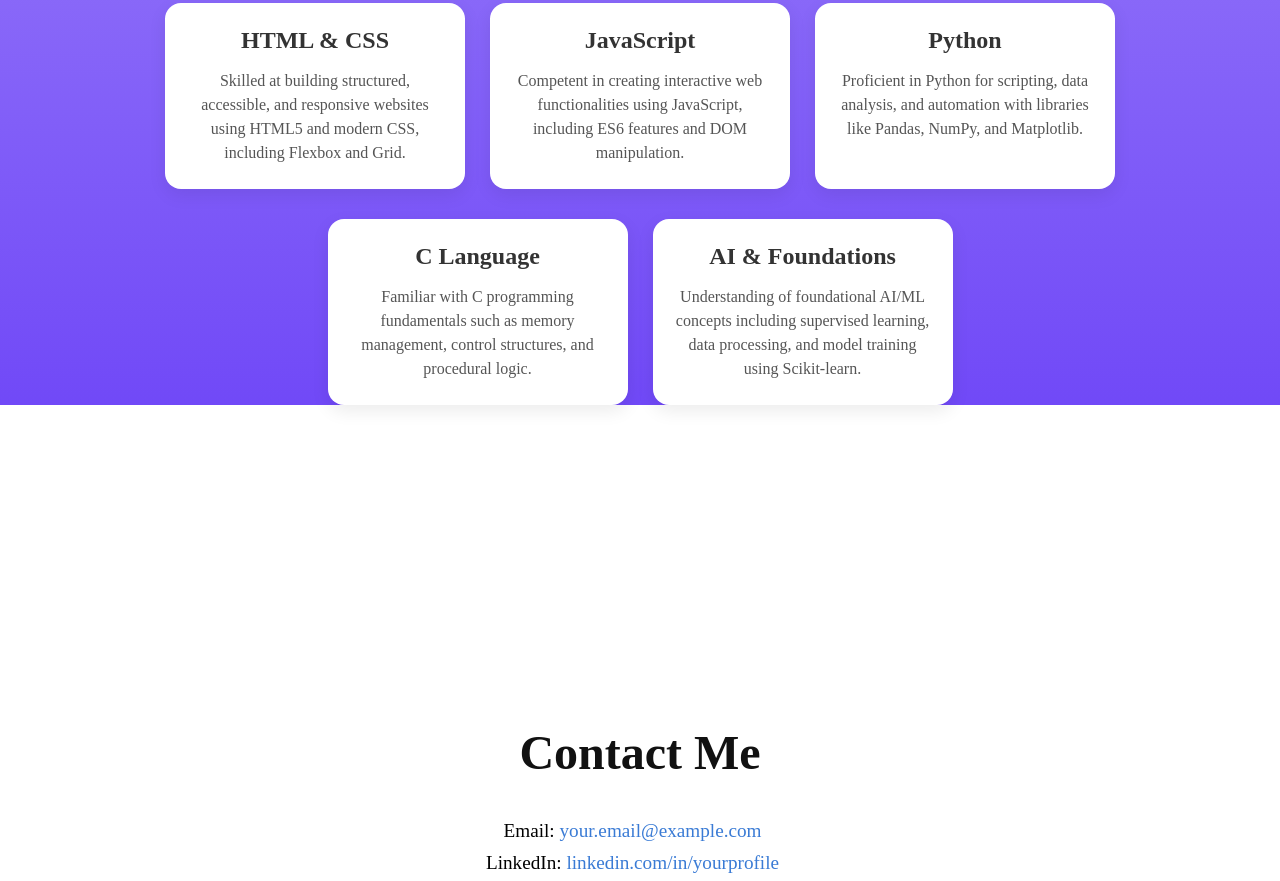
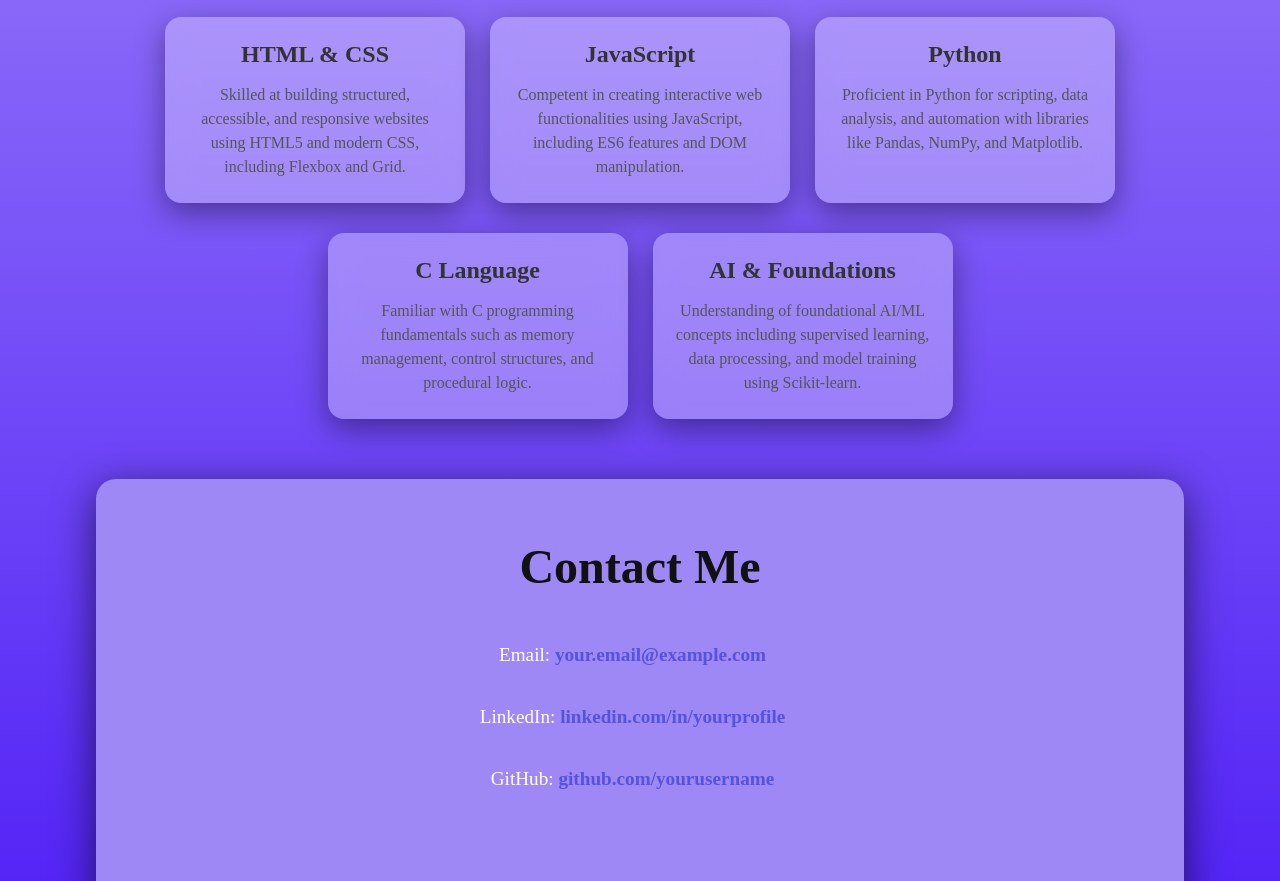
Before and after one commit to Devanshu-Gulia/Drone, a plain HTML site: page index.html in a window 1280 px wide. Shown: the part 2015-2896 px from the top of the page. Drawn offline with Linux system fonts and the light colour scheme.

Commit message:
Update style.css

```diff
--- a/style.css
+++ b/style.css
@@ -111,15 +111,20 @@ a:hover {
 
   #education-parts {
     text-align: left;
-  padding: 10px;
+    padding: 20px;
     margin-bottom: 30px;
     margin-left: 15%;
-  border-style: solid;
     width: 70%;
-  border-color: black;
+
     border-radius: 8px;
+    box-shadow: 0 10px 30px rgba(0, 0, 0, 0.4);
+    background-color: white;
+    transition: box-shadow 0.3s ease;
+    backdrop-filter: blur(15px);
+    z-index: 1000;
+    background: rgba(255, 255, 255, 0.3);
+
   }
-
   .first {
     width: 10px;
     height: 1px;
@@ -152,10 +157,13 @@ h1 {
   }
 
   .skill-card {
-  background-color: #ffffff;
+    backdrop-filter: blur(15px);
+    z-index: 1000;
+    background: rgba(255, 255, 255, 0.3);
+
     width: 300px;
     border-radius: 16px;
-  box-shadow: 0 6px 18px rgba(0, 0, 0, 0.08);
+    box-shadow: 0 10px 30px rgba(0, 0, 0, 0.4);
     padding: 24px 20px;
     transition: transform 0.2s ease;
   }
@@ -203,7 +211,7 @@ h1 {
     padding: 25% 10%;
     color: black;
     text-align: center;
-  background: white;
+
     transition: background 0.3s ease, color 0.3s ease;
     height: 500px;
   }
@@ -228,7 +236,7 @@ header.transparent {
     box-shadow: none !important;
   }
 
-/* === Hamburger Menu === */
+
   .hamburger-menu {
     display: none;
     flex-direction: column;
@@ -245,7 +253,7 @@ header.transparent {
     transition: all 0.3s ease;
   }
 
-/* === Mobile Styles === */
+
   @media (max-width: 768px) {
     header {
       flex-direction: row;
@@ -318,8 +326,55 @@ header.transparent {
       text-align: center;
     }
 
+
+  }
+
+
+
+.contact-container {
+    display: flex;
+    flex-direction: column;
+    gap: 15px;
+    font-size: 1.4rem;
+}
+
 .contact-container a {
-    word-wrap: break-word;
-    display: inline-block;
+    color: rgb(83, 83, 220);
+    text-decoration: none;
+    font-weight: bold;
+    transition: color 0.3s ease;
 }
+
+.contact-container a:hover {
+    color: #ffffff;
+    text-decoration: underline;
 }
+.contact {
+    padding: 60px 10%;
+    background-color: rgb(158, 136, 245);;
+    color: #ffffff;
+    text-align: center;
+    border-radius: 20px;
+    box-shadow: 0 10px 40px rgba(0, 0, 0, 0.6);
+    margin: 60px auto;
+    width: 85%;
+  }
+
+
+  .contact-container {
+    display: flex;
+    flex-direction: column;
+    gap: 20px;
+    font-size: 1.2rem;
+  }
+
+
+
+  .contact-container a:hover {
+    text-decoration: underline;
+    color: #ffffff;
+  }
+  #contact {
+    display: block;
+    padding: 60px 20px;
+}
```
Lines whose indentation alone changed are shown as unchanged.
